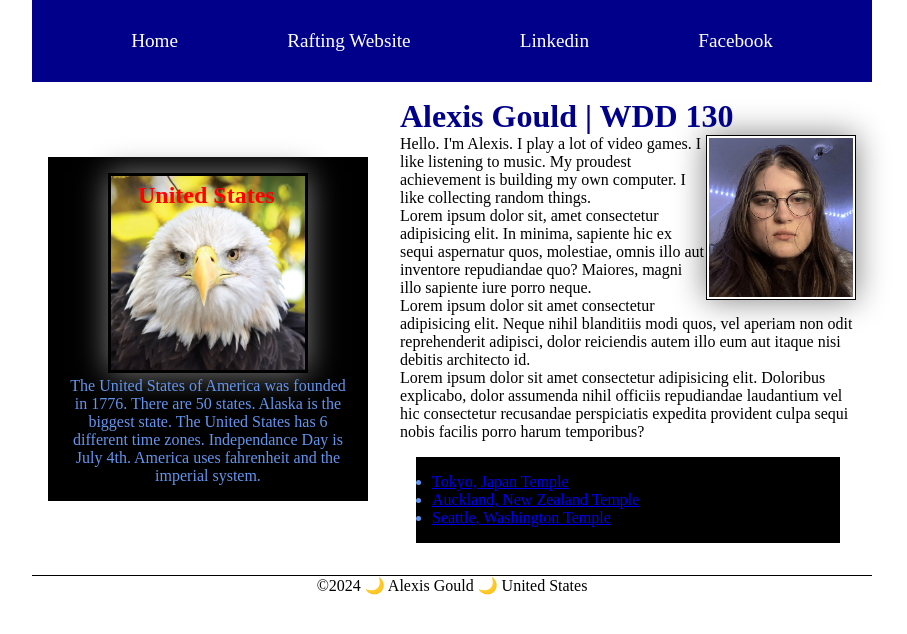
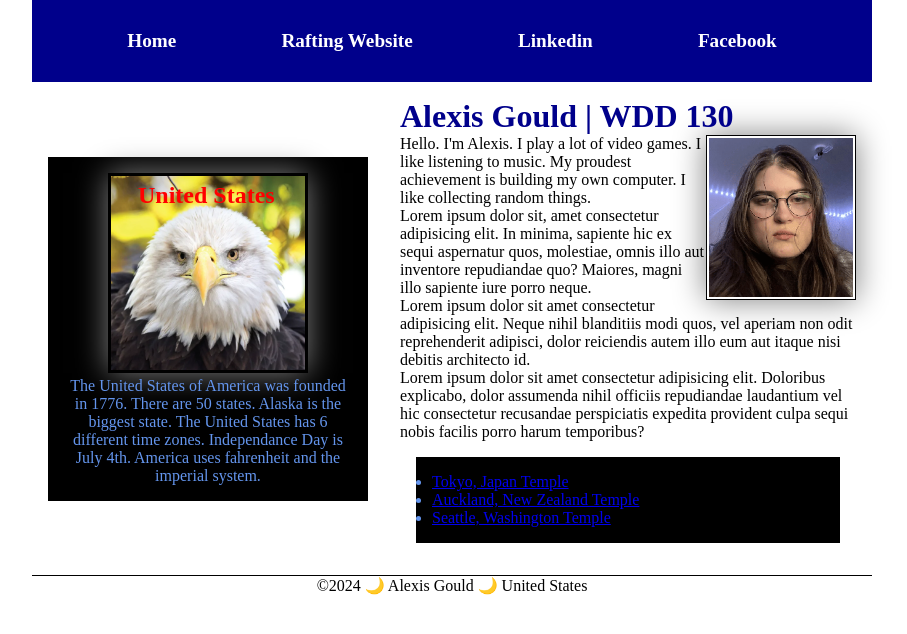
Before and after one commit to WDDStudent/WDD130, a plain HTML site: page index.html in a window 1280 px wide. Shown: the whole page, without its empty margins (188-1095 px from the left). Drawn offline with Linux system fonts and the light colour scheme.

Commit message:
index updates

```diff
--- a/styles/styles.css
+++ b/styles/styles.css
@@ -18,7 +18,7 @@ nav a {
     padding: 20px;
     text-decoration: none;
     font-size: 1.2rem;
-    font-weight: 00;
+    font-weight: 700;
 }
 
 h1 {
```
